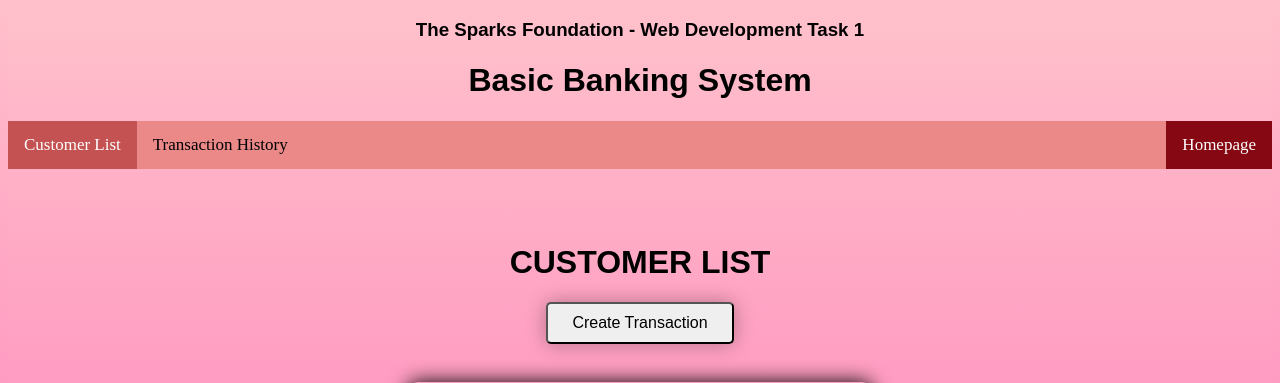
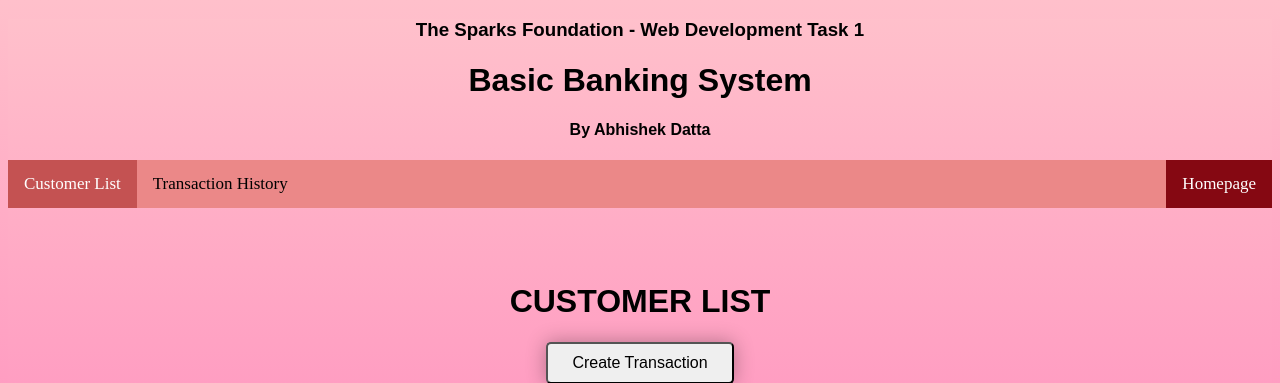
Before and after one commit to abhishekdatta12/banking, a PHP site: page /Donor.php in a window 1280 px wide. Shown: the top 383 px of the page. Run offline with PHP 8.4, Linux system fonts and the light colour scheme; data comes from the database, SQL or seed files in the repository; data that the repository does not hold is empty.

Commit message:
Commit to repo

```diff
--- a/Donor.php
+++ b/Donor.php
@@ -16,6 +16,8 @@
 		<h3 align="center" style="font-family: sans-serif; size: 70px">The Sparks Foundation - Web Development Task 1</h3>
 		<!-- <h4 align="center" style="font-family: sans-serif; size: 70px">Web Development Task 1</h4> -->
     <h1 align="center" style="font-family: sans-serif; size: 70px"> Basic Banking System</h1>
+
+	<h4  align="center" style="font-family: sans-serif; size: 30px">By Abhishek Datta</h4>
     <div class="topnav"><!--
   		<a href="index.php">Staff Details</a> -->
   		<a class="active" href="Donor.php">Customer List</a>
--- a/Recipient.php
+++ b/Recipient.php
@@ -26,6 +26,7 @@
     <h3 align="center" style="font-family: sans-serif; size: 70px">The Sparks Foundation - Web Development Task 1</h3>
 		<!-- <h4 align="center" style="font-family: sans-serif; size: 70px">Web Development Task 1</h4> -->
     <h1 align="center" style="font-family: sans-serif; size: 70px"> Basic Banking System</h1>
+	<h4  align="center" style="font-family: sans-serif; size: 30px">By Abhishek Datta</h4>
     <div class="topnav"><!--
   		<a href="index.php">Staff Details</a> -->
   		<a href="Donor.php">Customers List</a>
```
